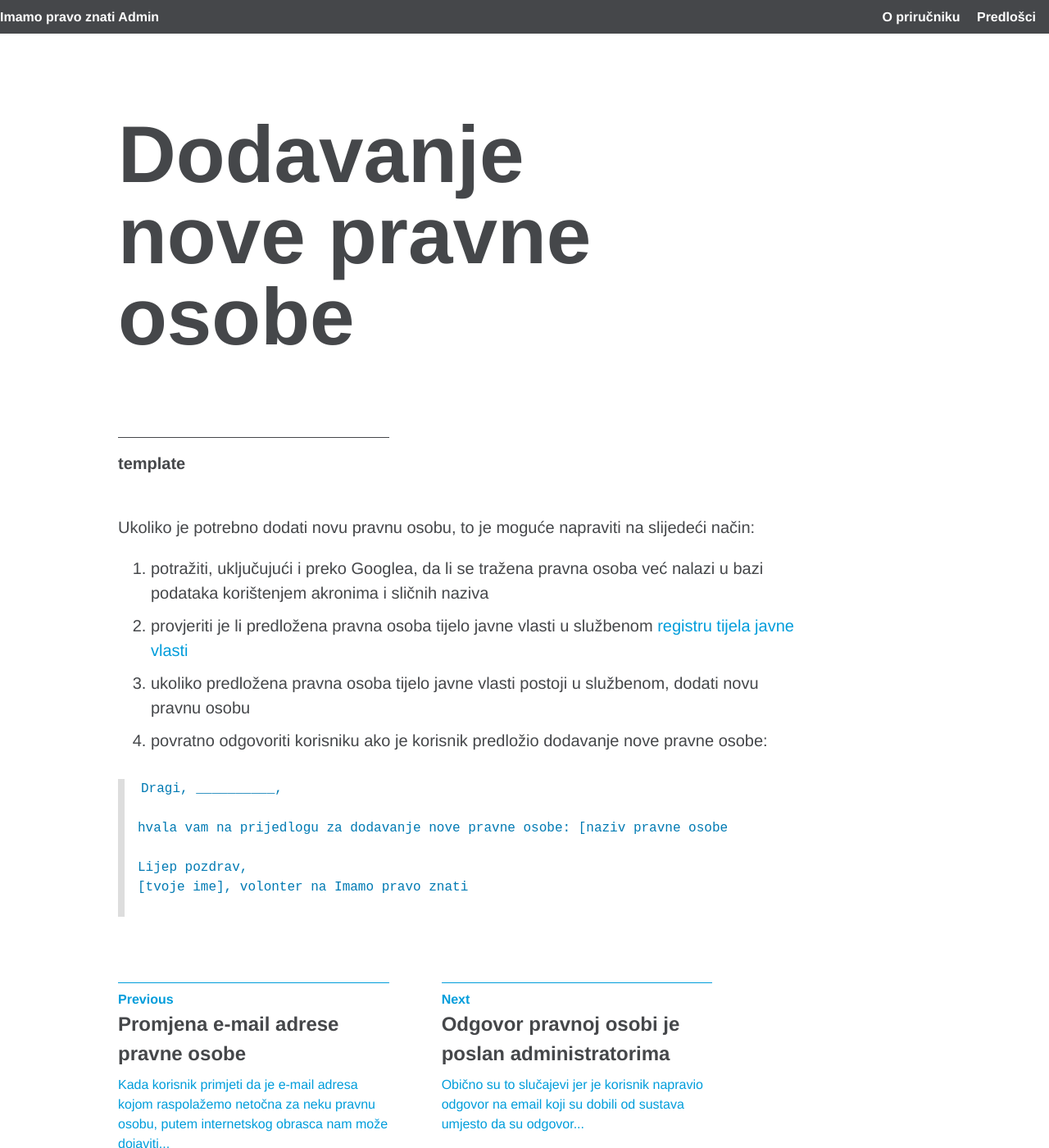
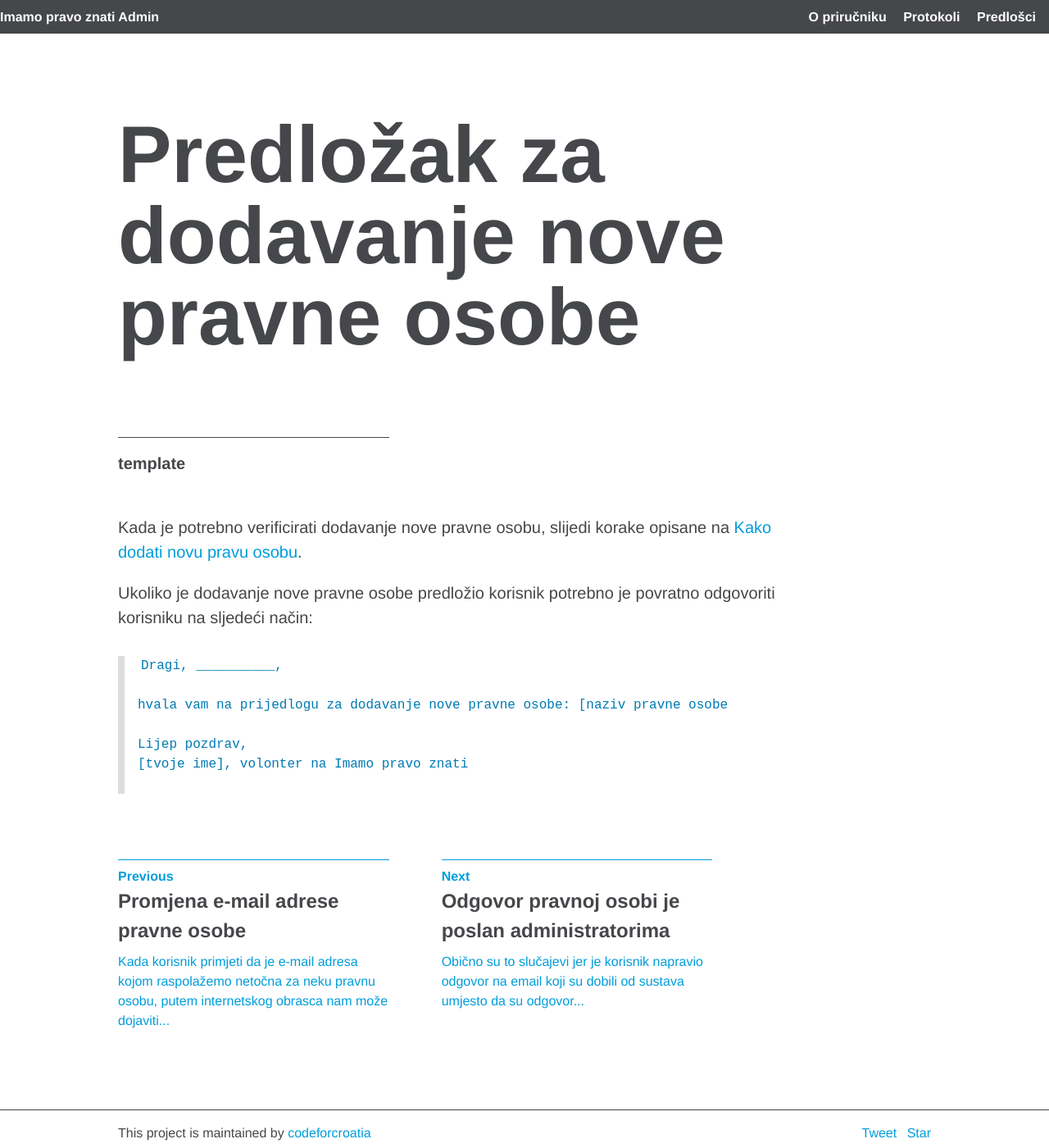
Before and after one commit to schlos/imamopravoznati-admin, a Jekyll site: the page built from _posts/2017-09-17-nova-pravna-osoba.md, in a window 1280 px wide and 1400 px high. Shown: the whole window at 82% size. Built offline with Jekyll 4.4.1, drawn with Linux system fonts in a browser that asks for light colours; comment, search, counter and statistics services are not loaded.

Commit message:
adding how-to

````diff
--- a/_posts/2017-09-17-nova-pravna-osoba.md
+++ b/_posts/2017-09-17-nova-pravna-osoba.md
@@ -1,15 +1,13 @@
 ---
 layout: category-post
-title:  "Dodavanje nove pravne osobe"
+title:  "Predložak za dodavanje nove pravne osobe"
 date:   2017-09-17 00:00:00 -0000
 categories: template
 ---
 
-Ukoliko je potrebno dodati novu pravnu osobu, to je moguće napraviti na slijedeći način:
-1. potražiti, uključujući i preko Googlea, da li se tražena pravna osoba već nalazi u bazi podataka korištenjem akronima i sličnih naziva
-2. provjeriti je li predložena pravna osoba tijelo javne vlasti u službenom [registru tijela javne vlasti][TJV]
-2. ukoliko predložena pravna osoba tijelo javne vlasti postoji u službenom, dodati novu pravnu osobu
-3. povratno odgovoriti korisniku ako je korisnik predložio dodavanje nove pravne osobe:
+Kada je potrebno verificirati dodavanje nove pravne osobu, slijedi korake opisane na [Kako dodati novu pravu osobu][add-new].
+
+Ukoliko je dodavanje nove pravne osobe predložio korisnik potrebno je povratno odgovoriti korisniku na sljedeći način:
 
 
 ```
@@ -21,4 +19,5 @@ Lijep pozdrav,
 [tvoje ime], volonter na {{ site.portal.name }}
 
 ```
-[TJV]:  https://tjv.pristupinfo.hr
+
+[add-new]: /2019/05/26/kako-dodati-novu-pravnu-osobu.html
````
Also changed, not shown: _posts/2019-05-26-kako-dodati-novu-pravnu-osobu.md (added, +22 -0 lines), how-to.html (added, +21 -0 lines).
